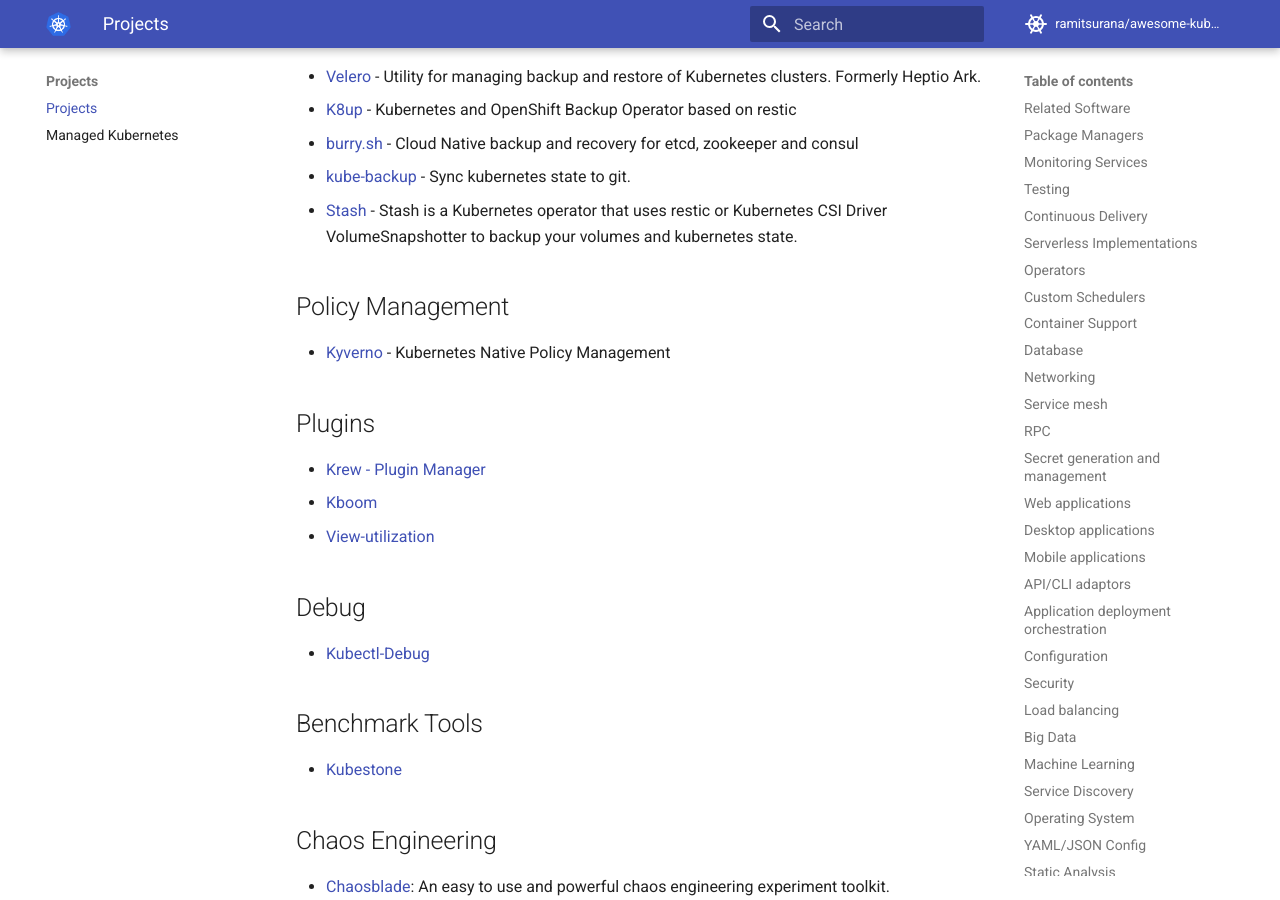
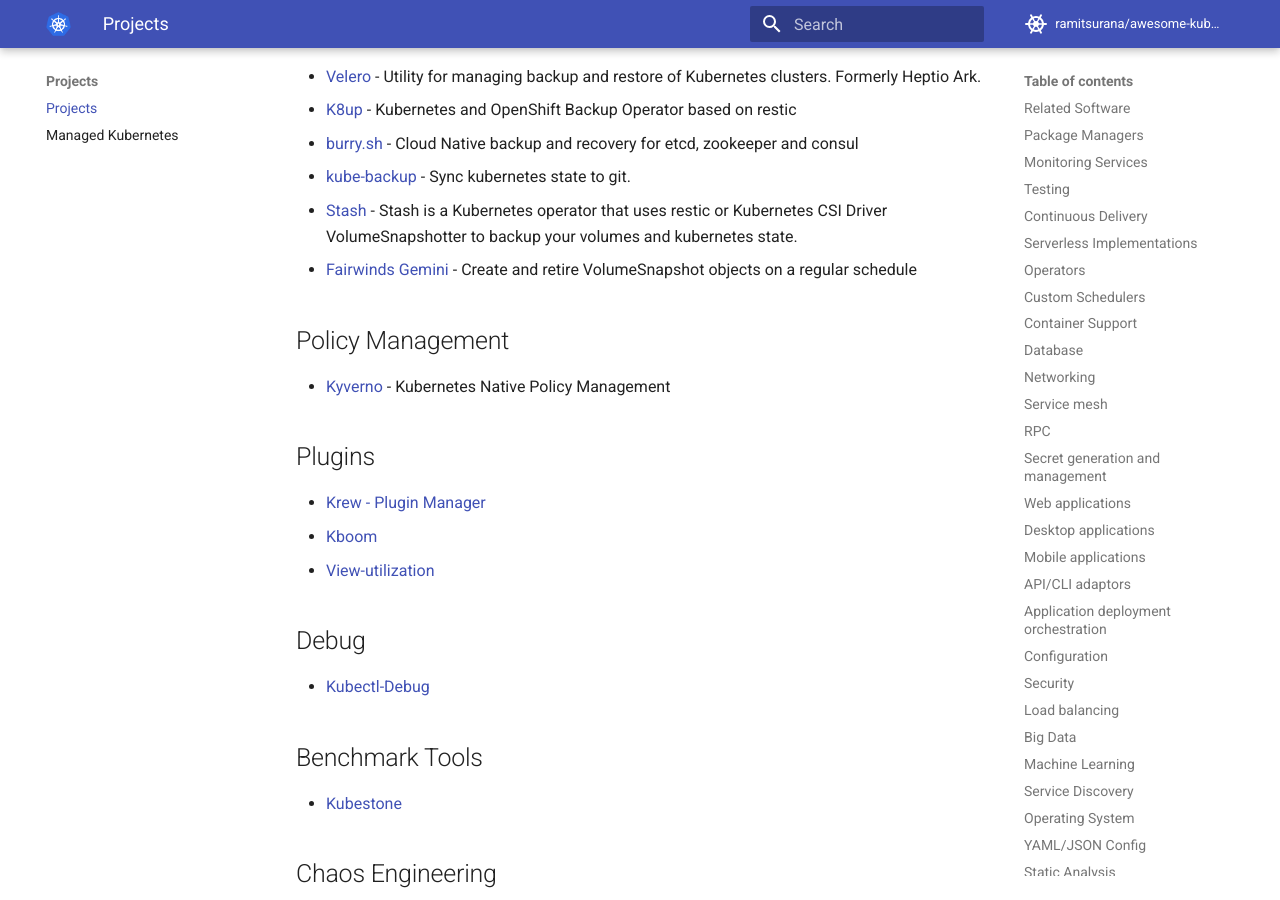
Before and after one commit to ramitsurana/awesome-kubernetes, an MkDocs documentation site: the page built from docs/projects/projects.md, in a window 1280 px wide and 900 px high, scrolled down 17176 px. Built offline with MkDocs 1.6.1 and Material for MkDocs 9.7.7, drawn with Linux system fonts in a browser that asks for light colours; comment, search, counter and statistics services are not loaded; some of the changed text lies outside the part shown.

Commit message:
Update a couple more fairwinds projects

```diff
--- a/docs/projects/projects.md
+++ b/docs/projects/projects.md
@@ -289,7 +289,7 @@ Projects
 * [Kubernetes Resource Report](https://github.com/hjacobs/kube-resource-report) - report Kubernetes cluster and pod resource requests vs usage and generate static HTML
 * [Kubeapps](https://github.com/kubeapps/kubeapps) - A web-based UI for deploying and managing applications in Kubernetes clusters
 * [Kubevious](https://github.com/kubevious/kubevious) - An open source UI to make Kubernetes configuration and state obvious and safe.
-* [Polaris](https://github.com/reactiveops/polaris) - An open source dashboard for Kubernetes best practices
+* [Fairwinds Polaris](https://github.com/reactiveops/polaris) - An open source dashboard for Kubernetes best practices
 * [Octant](https://github.com/vmware/octant) - A web-based, highly extensible platform for developers to better understand the complexity of Kubernetes clusters.
 
 ## Desktop applications
@@ -479,6 +479,7 @@ Projects
 * [burry.sh](https://github.com/mhausenblas/burry.sh) - Cloud Native backup and recovery for etcd, zookeeper and consul
 * [kube-backup](https://github.com/pieterlange/kube-backup) - Sync kubernetes state to git.
 * [Stash](https://github.com/stashed/stash) - Stash is a Kubernetes operator that uses restic or Kubernetes CSI Driver VolumeSnapshotter  to backup your volumes and kubernetes state.
+* [Fairwinds Gemini](https://github.com/FairwindsOps/gemini) - Create and retire VolumeSnapshot objects on a regular schedule
 
 ## Policy Management
 
```
